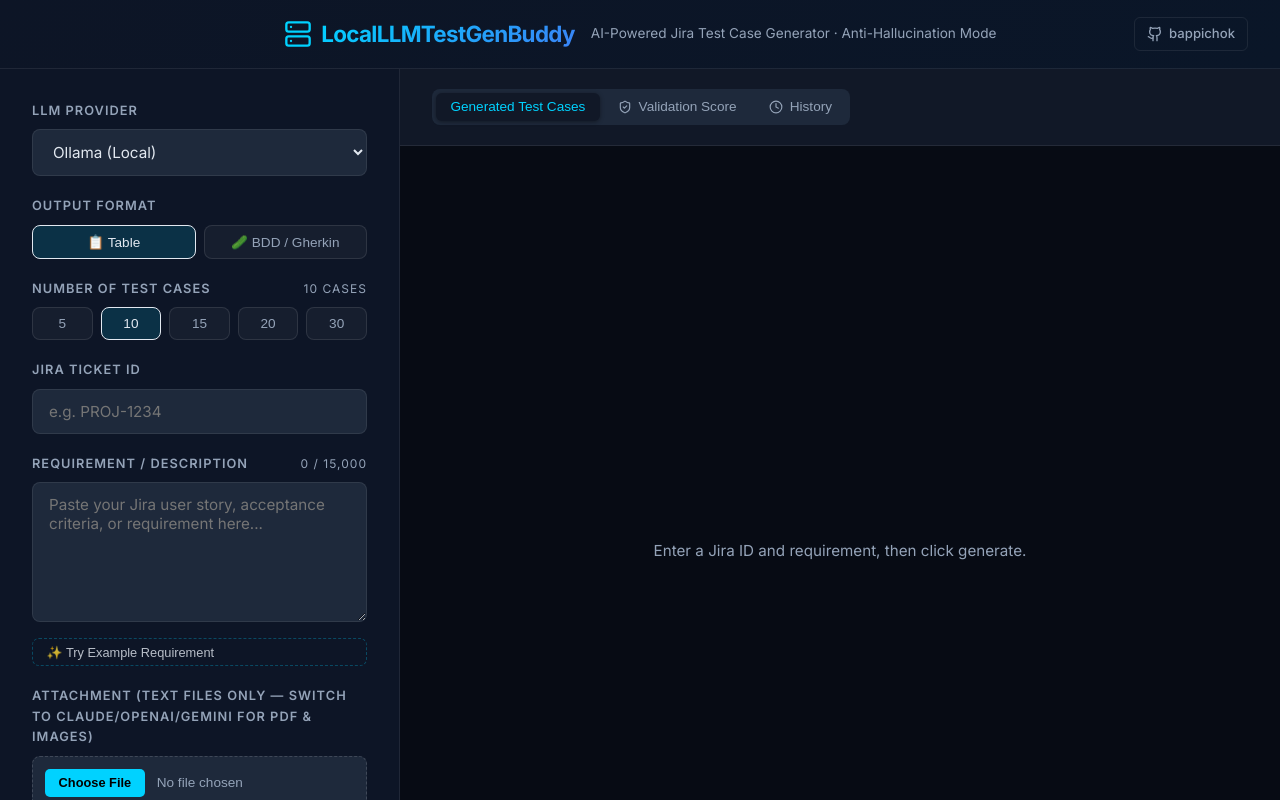
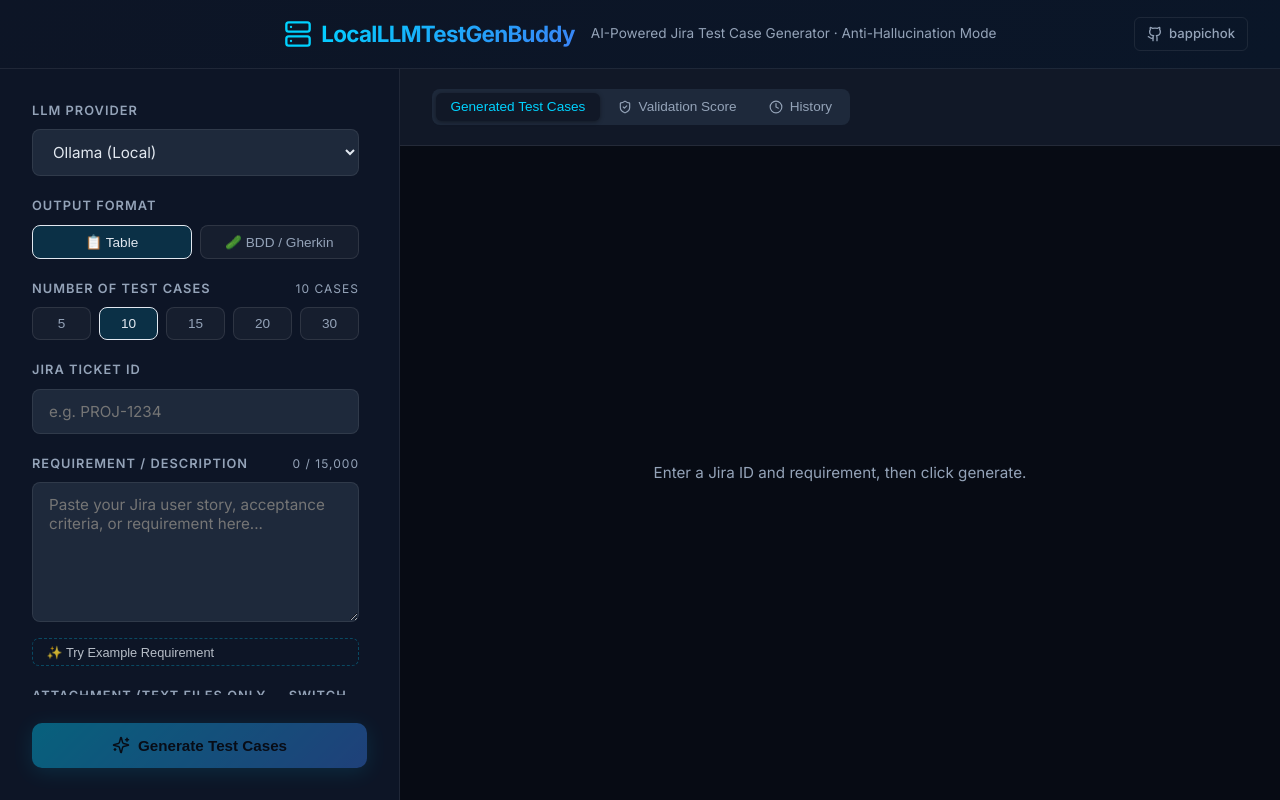
Before and after one commit to bappichok/LocalLLMTestGenBuddy, a React (Vite) app in the folder frontend/: page / in a window 1280 px wide. Shown: the top 800 px of the page. Built offline with nearby package versions, Linux system fonts and the light colour scheme.

Commit message:
Fixed Generate Test case button layout

```diff
--- a/frontend/src/App.tsx
+++ b/frontend/src/App.tsx
@@ -315,7 +315,8 @@ export default function App() {
       <div className="layout-grid">
         {/* ── Left: Input Panel (sticky generate button) ── */}
         <main className="input-panel">
-          <div className="input-group">
+          <div className="input-scroll-area">
+            <div className="input-group">
               <label>LLM Provider</label>
               <select value={llmProvider} onChange={e => setLlmProvider(e.target.value as LLMProvider)}>
                 <option value="ollama">Ollama (Local)</option>
@@ -453,7 +454,9 @@ export default function App() {
               )}
             </div>
 
-          {error && <div className="error-message">{error}</div>}
+            {error && <div className="error-message">{error}</div>}
+          </div> {/* end input-scroll-area */}
+
           <button
             className="generate-btn"
             onClick={handleGenerate}
--- a/frontend/src/index.css
+++ b/frontend/src/index.css
@@ -91,17 +91,17 @@ body {
 
 /* ── Layout ──────────────────────────────────────────────────────────────────── */
 .app-container {
-  min-height: 100vh;
+  height: 100vh;
   display: flex;
   flex-direction: column;
+  overflow: hidden;
 }
 
 .layout-grid {
   display: grid;
   grid-template-columns: 400px 1fr;
-  gap: 0;
   flex: 1;
-  min-height: 0;
+  overflow: hidden;
 }
 
 /* ── Panels ─────────────────────────────────────────────────────────────────── */
@@ -112,6 +112,32 @@ body {
   display: flex;
   flex-direction: column;
   gap: 1.25rem;
+  overflow: hidden;
+}
+
+.input-scroll-area {
+  flex: 1;
+  display: flex;
+  flex-direction: column;
+  gap: 1.25rem;
+  overflow-y: auto;
+  padding-right: 0.5rem; /* prevent scrollbar from hugging fields */
+  margin-bottom: 0.5rem;
+}
+
+/* Custom scrollbar for input area to look neat */
+.input-scroll-area::-webkit-scrollbar {
+  width: 6px;
+}
+.input-scroll-area::-webkit-scrollbar-track {
+  background: transparent;
+}
+.input-scroll-area::-webkit-scrollbar-thumb {
+  background: rgba(255, 255, 255, 0.1);
+  border-radius: 10px;
+}
+.input-scroll-area::-webkit-scrollbar-thumb:hover {
+  background: rgba(255, 255, 255, 0.2);
 }
 
 .results-panel {
```
